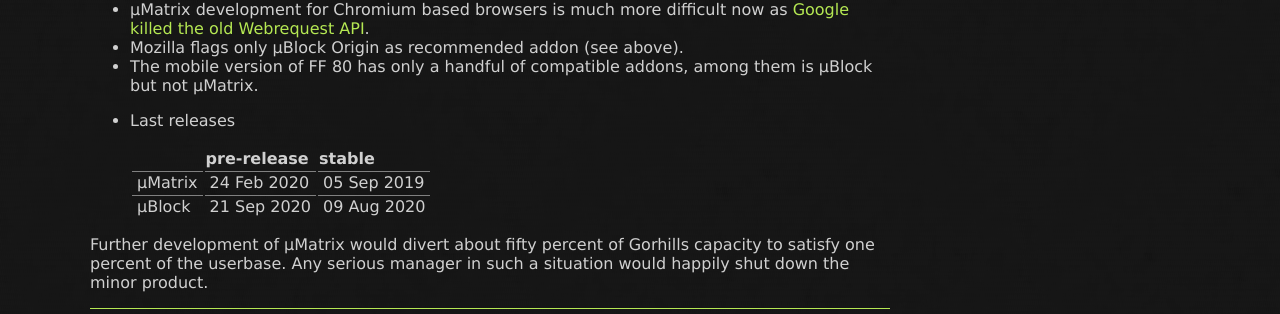
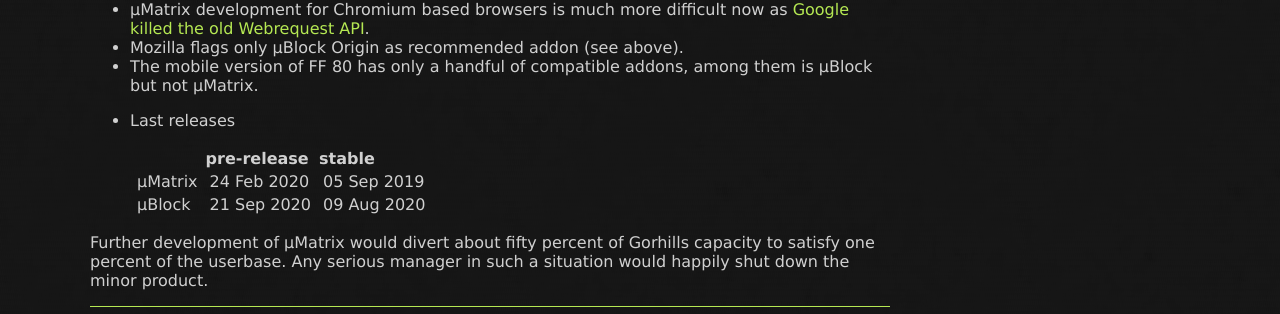
Before and after one commit to soerenkoehler/soerenkoehler.github.io, a Jekyll site: the page built from index.html, in a window 1280 px wide. Shown: the part 1025-1339 px from the top of the page. Built offline with Jekyll 4.4.1, drawn with Linux system fonts in a browser that asks for light colours.

Commit message:
css for tables

```diff
--- a/assets/css/main.scss
+++ b/assets/css/main.scss
@@ -209,10 +209,10 @@
     }
 
     table {
-        thead tr td{
-            border-bottom: 1px solid white;
-        }
-        tbody tr td{
+        // thead tr {
+        //     border-bottom: 1px solid white;
+        // }
+        tbody tr {
             border-top: 1px solid gray;
         }
         td {
```
